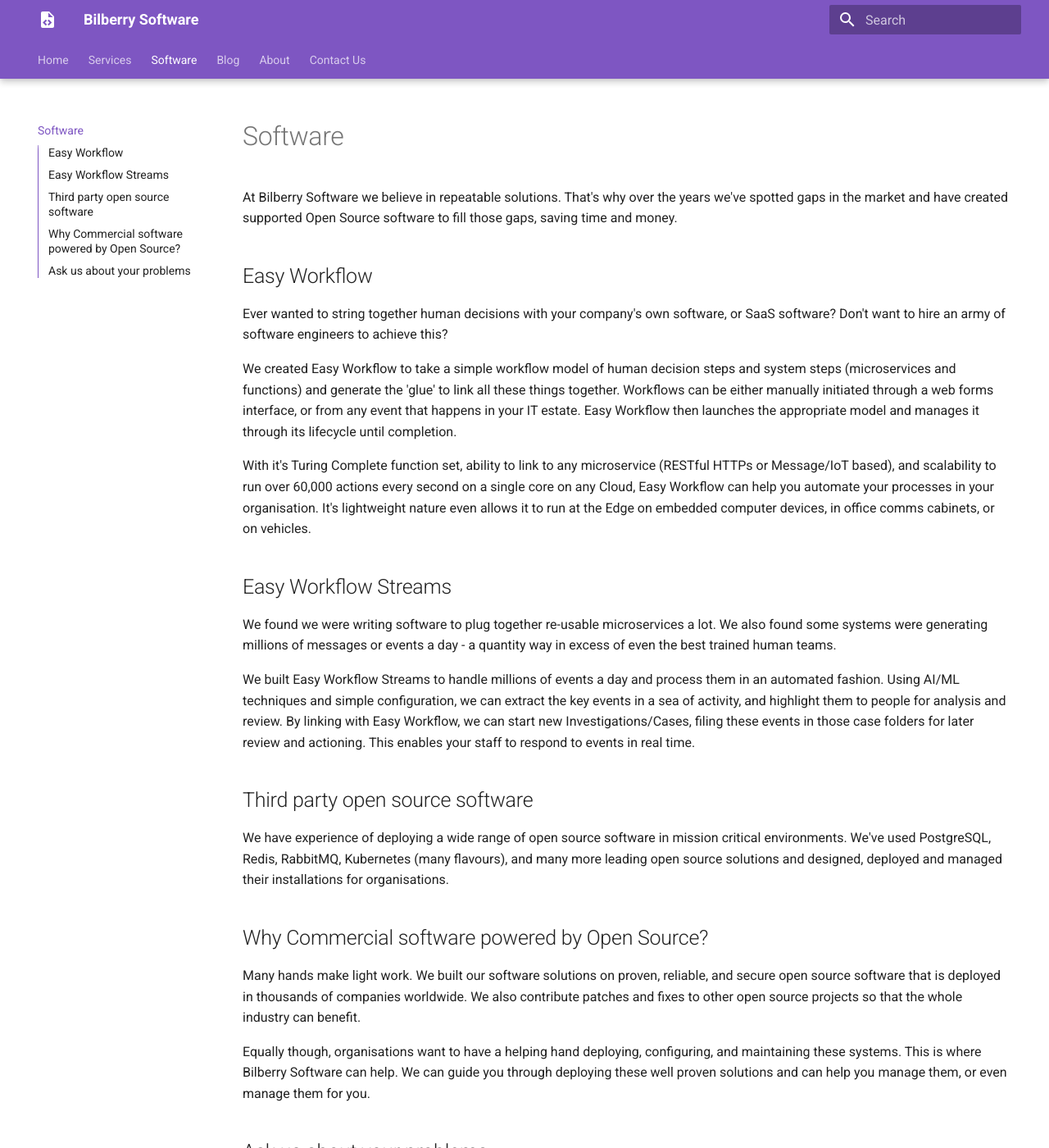
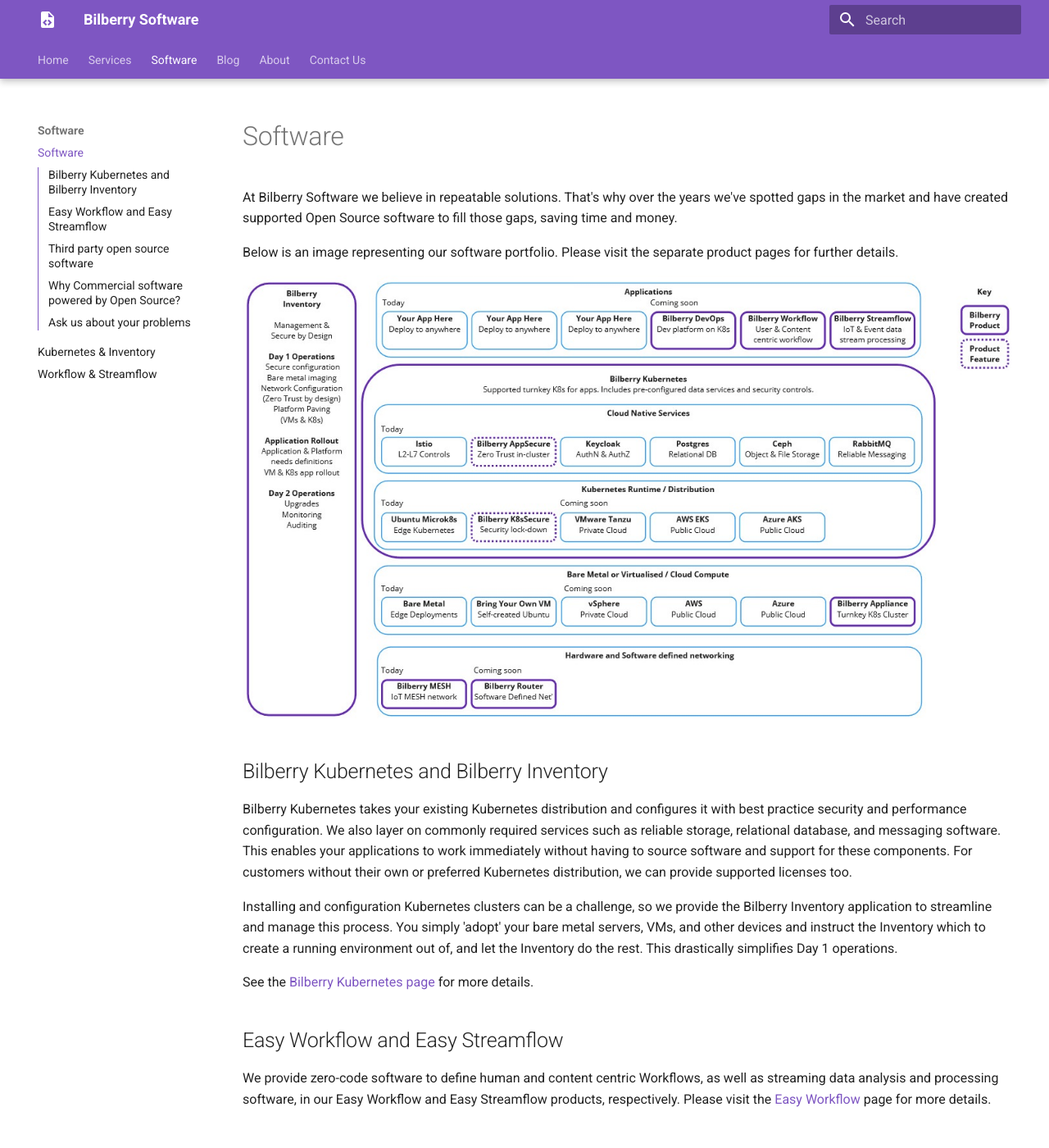
Before and after one commit to bilberrysoftware/bilberrysoftware.github.io, an MkDocs documentation site: the page built from docs/software.md, in a window 1280 px wide and 1400 px high. Shown: the whole window at 82% size. Built offline with MkDocs 1.6.1 and Material for MkDocs 9.7.7, drawn with Linux system fonts in a browser that asks for light colours; some of the changed text lies outside the part shown.

Commit message:
Added software products
Signed-off-by: Adam Fowler <adam@adamfowler.org>

```diff
--- a/docs/software.md
+++ b/docs/software.md
@@ -2,19 +2,21 @@
 
 At Bilberry Software we believe in repeatable solutions. That's why over the years we've spotted gaps in the market and have created supported Open Source software to fill those gaps, saving time and money.
 
-## Easy Workflow
+Below is an image representing our software portfolio. Please visit the separate product pages for further details.
 
-Ever wanted to string together human decisions with your company's own software, or SaaS software? Don't want to hire an army of software engineers to achieve this?
+![Bilberry Software product portfolio](images/portfolio.jpg)
 
-We created Easy Workflow to take a simple workflow model of human decision steps and system steps (microservices and functions) and generate the 'glue' to link all these things together. Workflows can be either manually initiated through a web forms interface, or from any event that happens in your IT estate. Easy Workflow then launches the appropriate model and manages it through its lifecycle until completion.
+## Bilberry Kubernetes and Bilberry Inventory
 
-With it's Turing Complete function set, ability to link to any microservice (RESTful HTTPs or Message/IoT based), and scalability to run over 60,000 actions every second on a single core on any Cloud, Easy Workflow can help you automate your processes in your organisation. It's lightweight nature even allows it to run at the Edge on embedded computer devices, in office comms cabinets, or on vehicles.
+Bilberry Kubernetes takes your existing Kubernetes distribution and configures it with best practice security and performance configuration. We also layer on commonly required services such as reliable storage, relational database, and messaging software. This enables your applications to work immediately without having to source software and support for these components. For customers without their own or preferred Kubernetes distribution, we can provide supported licenses too.
 
-## Easy Workflow Streams
+Installing and configuration Kubernetes clusters can be a challenge, so we provide the Bilberry Inventory application to streamline and manage this process. You simply 'adopt' your bare metal servers, VMs, and other devices and instruct the Inventory which to create a running environment out of, and let the Inventory do the rest. This drastically simplifies Day 1 operations.
 
-We found we were writing software to plug together re-usable microservices a lot. We also found some systems were generating millions of messages or events a day - a quantity way in excess of even the best trained human teams.
+See the [Bilberry Kubernetes page](k8s.md) for more details.
 
-We built Easy Workflow Streams to handle millions of events a day and process them in an automated fashion. Using AI/ML techniques and simple configuration, we can extract the key events in a sea of activity, and highlight them to people for analysis and review. By linking with Easy Workflow, we can start new Investigations/Cases, filing these events in those case folders for later review and actioning. This enables your staff to respond to events in real time.
+## Easy Workflow and Easy Streamflow
+
+We provide zero-code software to define human and content centric Workflows, as well as streaming data analysis and processing software, in our Easy Workflow and Easy Streamflow products, respectively. Please visit the [Easy Workflow](easyflow.md) page for more details.
 
 ## Third party open source software
 
--- a/mkdocs.yml
+++ b/mkdocs.yml
@@ -51,7 +51,10 @@
 nav:
   - Home: 'index.md'
   - Services: 'services.md'
-  - Software: 'software.md'
+  - Software:
+    - 'software.md'
+    - Kubernetes & Inventory: 'k8s.md'
+    - Workflow & Streamflow: 'easyflow.md'
   - Bilberry Blog: './blog/index.md'
   - About: 'about.md'
   - Contact Us: 'contact-us.md'
```
Also changed, not shown: docs/easyflow.md (added, +21 -0 lines), docs/k8s.md (added, +22 -0 lines), docs/images/portfolio.jpg (added).
